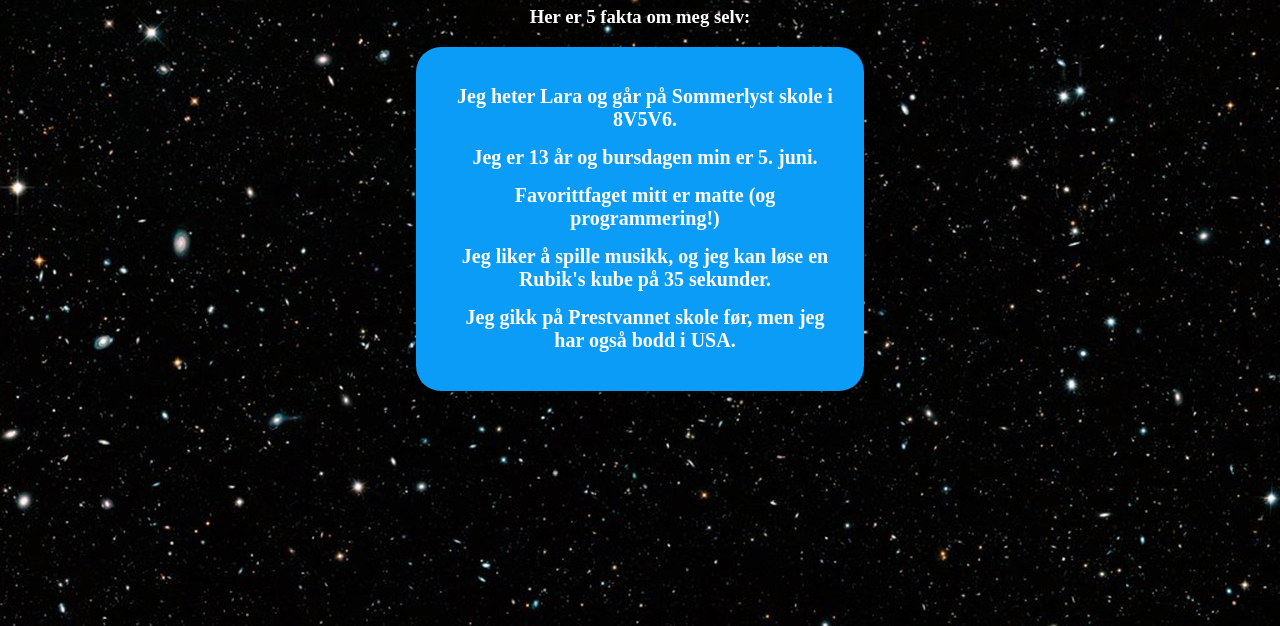
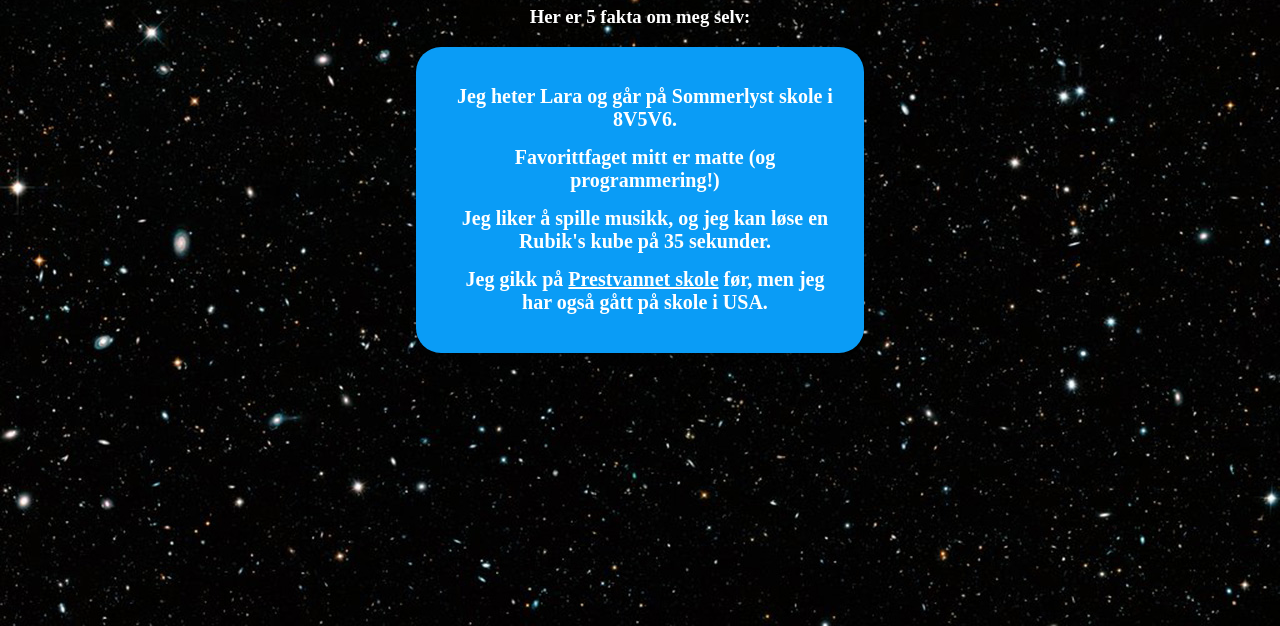
Before and after one commit to professorlara/professorlara.github.io, a plain HTML site: page ommeg.html in a window 1280 px wide. Shown: the part 174-800 px from the top of the page. Drawn offline with Linux system fonts and the light colour scheme.

Commit message:
Update ommeg.html

```diff
--- a/ommeg.html
+++ b/ommeg.html
@@ -20,10 +20,9 @@
 <div class="tekstboks">
 <h3><ul>
     <li>Jeg heter Lara og går på Sommerlyst skole i 8V5V6.</li>
-    <li>Jeg er 13 år og bursdagen min er 5. juni.</li>
     <li>Favorittfaget mitt er matte (og programmering!)</li>
     <li>Jeg liker å spille musikk, og jeg kan løse en Rubik's kube på 35 sekunder.</li>
-    <li>Jeg gikk på <a href="https://prestvannet.tromsoskolen.no/">Prestvannet skole</a> før, men jeg har også bodd i USA.</li>
+    <li>Jeg gikk på <u><a href="https://prestvannet.tromsoskolen.no/">Prestvannet skole</a></u> før, men jeg har også gått på skole i USA.</li>
 
 </ul></h3>
 
```
